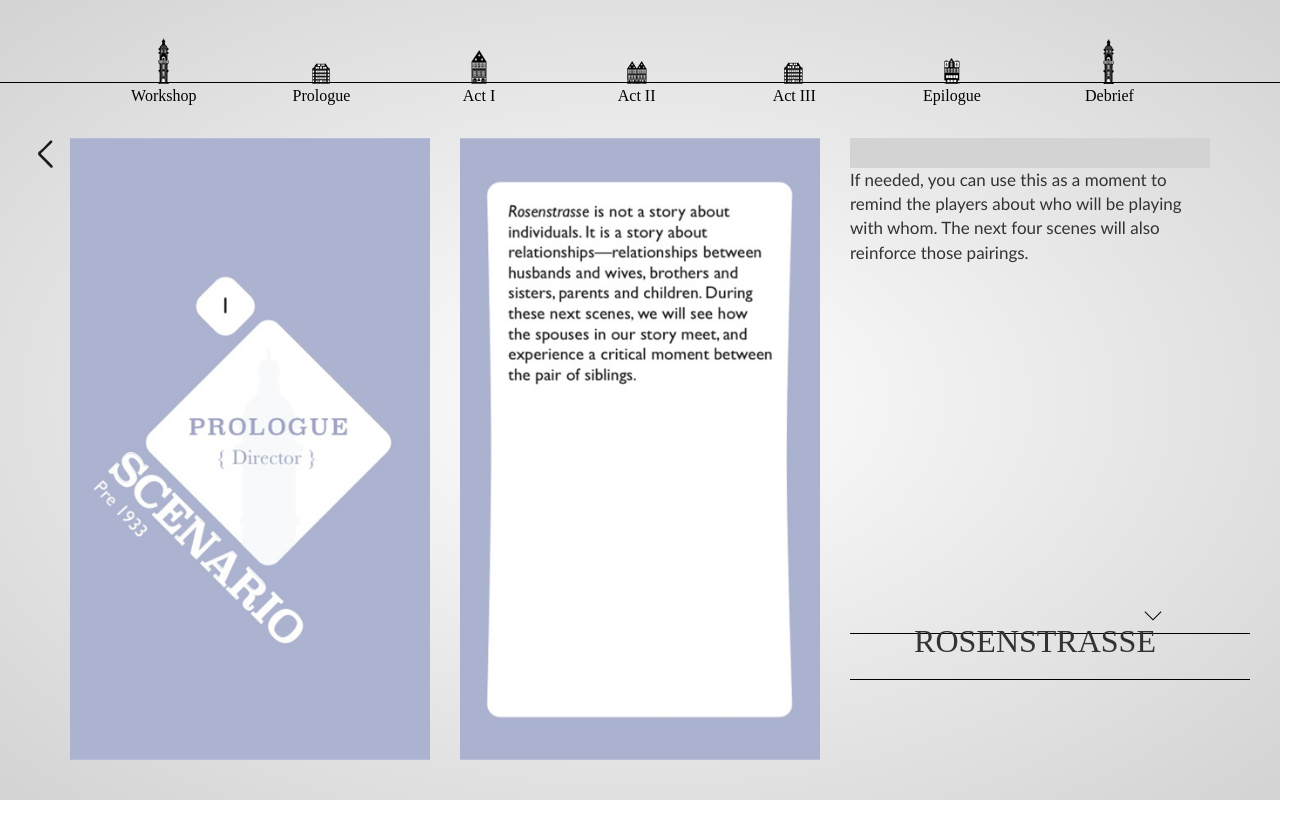
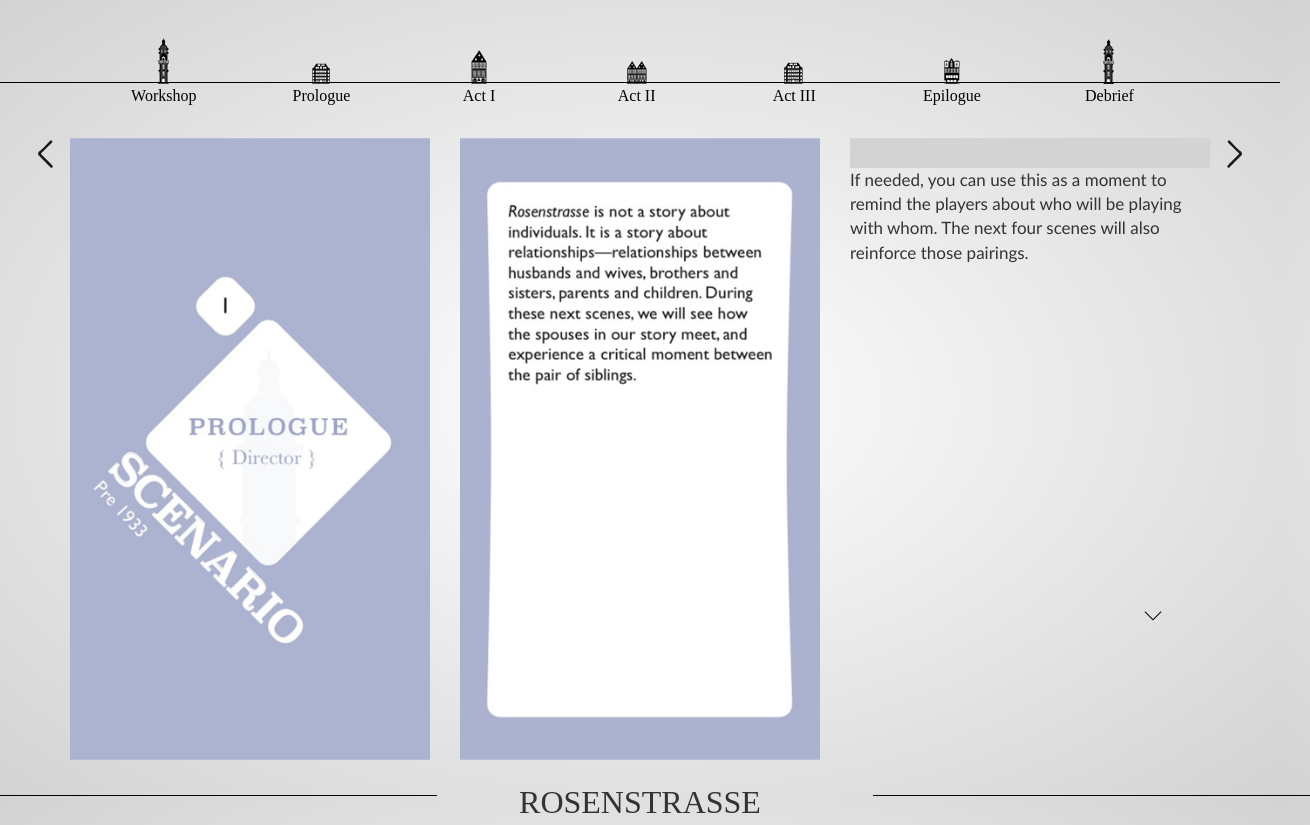
Before and after one commit to xintu7/rosenstrasse, a plain HTML site: page main.html in a window 1280 px wide. Both pictures are taken after a click on the element 1234 px from the left and 240 px from the top of the page. Shown: the whole page, 1310 px wide, since content can reach past the window. Before the commit the page ends 800 px from the top, so only its background shows below. Drawn offline with Linux system fonts and the light colour scheme; no server answers.

Commit message:
Update main.html

```diff
--- a/main.html
+++ b/main.html
@@ -71,7 +71,7 @@
       </div>
 
 
-      <div hidden id="main-content" class="container cards">
+       <div hidden id="main-content" class="container cards">
           <div id="cards" class="row align-items-center">
               <a href="#"><div class="left-button" name="1" onclick="change(this)">
                 <img src="images/left.svg">
@@ -83,10 +83,15 @@
             <div id="card-front" class="card-front"><img class="front" src="images/cards/r1.png"></div>
               </div>
           <div class="col-12 col-xs-12 col-sm-4 col-ml-6  col-lg-4">
-            <div id="card-instr"><p class="instrp" id="instrp"></p></div><div id="card-explain"><p class="explainp" id="explainp">If needed, you can use this as a moment to remind the players about who will be playing with whom. The next four scenes will also reinforce those pairings.</p>
+              <div id="card-instr"><p class="instrp" id="instrp"></p></div><div id="card-explain"><p class="explainp" id="explainp">If needed, you can use this as a moment to remind the players about who will be playing with whom. The next four scenes will also reinforce those pairings.</p>
               <div id="scrolldown" class="icon"><a><span></span></a></div>
               </div>
             </div>
+            <a href="#"><div class="right-button" name="2" onclick="change(this)">
+              <img src="images/right.svg">
+            </div></a>
+          </div>
+      </div>
 
      <footer>
          <div id="footer-content" class="box"><div id="footer" class="row align-items-center"> <div class="col-xs-4 col-sm-4 col-ml-4 col-lg-4">
```
